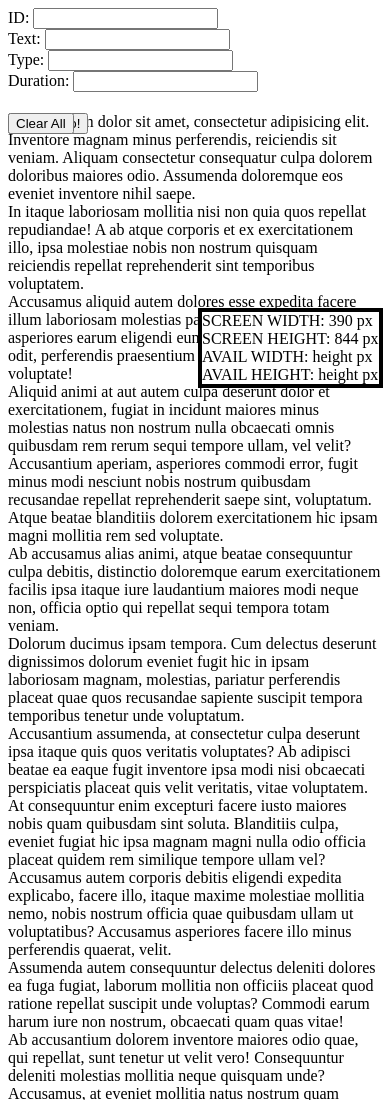
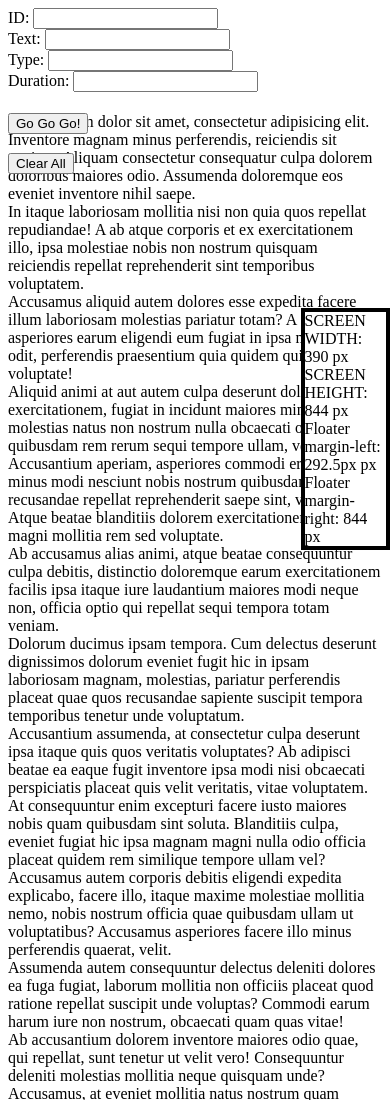
Before and after one commit to binarybaba/prophetjs, a website: page index.html in a window 390 px wide. Shown: the top 1100 px of the page. Drawn offline with Linux system fonts and the light colour scheme.

Commit message:
fixed signature bug and add responsive

```diff
--- a/def.js
+++ b/def.js
@@ -1,6 +1,9 @@
+
+
 var calcSize = function(){
     var viewportwidth;
     var viewportheight;
+    var floater = document.getElementById('floater');
 
     // the more standards compliant browsers (mozilla/netscape/opera/IE7) use window.innerWidth and window.innerHeight
 
@@ -26,10 +29,13 @@ var calcSize = function(){
         viewportwidth = document.getElementsByTagName('body')[0].clientWidth,
             viewportheight = document.getElementsByTagName('body')[0].clientHeight
     }
-        document.getElementById('screen-width').innerHTML = viewportwidth;
+    document.getElementById('floater').style.marginLeft= (viewportwidth*3/4 ) +'px';
+    document.getElementById('screen-width').innerHTML = viewportwidth;
         document.getElementById('screen-height').innerHTML = viewportheight;
+        document.getElementById('ml').innerHTML = document.getElementById('floater').style.marginLeft;
+        document.getElementById('mr').innerHTML = viewportheight;
 
-    document.getElementById('floater').style.marginLeft= (viewportwidth - 200) +'px';
+
 }
 
 
@@ -56,7 +62,8 @@ document.getElementById('trigger').addEventListener('click', function(){
         duration : document.getElementById('duration').value,
         type: document.getElementById('type').value
     }).show();
-    console.log(d);
+
+
 
 })
 
--- a/index.html
+++ b/index.html
@@ -5,6 +5,7 @@
 <!--[if gt IE 9]><!--> <html class="no-js" lang="en"> <!--<![endif]-->
 <head>
     <link rel="stylesheet" href="build/css/prophet.css">
+    <meta name="viewport" content="width=device-width, initial-scale=1">
 </head>
 </head>
 
@@ -13,8 +14,8 @@
 <div id="floater"style="position:fixed; background-color:white; margin-top:300px; border: 4px solid black">
     <div>SCREEN WIDTH: <span id="screen-width">dwwd</span> px</div>
     <div>SCREEN HEIGHT: <span id="screen-height">height</span> px</div>
-    <div>AVAIL WIDTH: <span id="screen-availWidth">height</span> px</div>
-    <div>AVAIL HEIGHT: <span id="screen-availHeight">height</span> px</div>
+    <div>Floater margin-left: <span id="ml">height</span> px</div>
+    <div>Floater margin-right: <span id="mr">height</span> px</div>
 </div>
 
 <section>
@@ -39,7 +40,7 @@
 
     <h4 id="res"></h4>
     <button id="trigger" style="position: fixed">Go Go Go!</button>
-    <button id="clear" style="position: fixed">Clear All</button>
+    <button id="clear" style="position: fixed; margin-top:40px">Clear All</button>
 </section>        <!--<span id="message" ></span>-->
 <div>Lorem ipsum dolor sit amet, consectetur adipisicing elit. Inventore magnam minus perferendis, reiciendis sit
     veniam. Aliquam consectetur consequatur culpa dolorem doloribus maiores odio. Assumenda doloremque eos eveniet
```
Also changed, not shown: build/js/prophet.js, build/js/prophet.ts, 1 other file.
